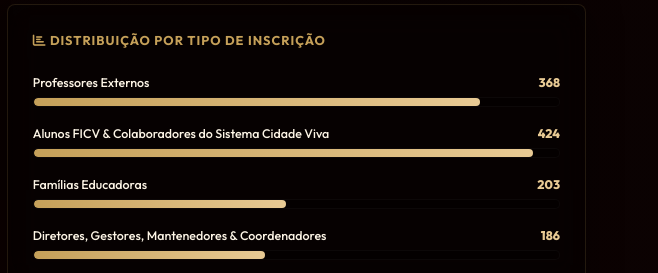
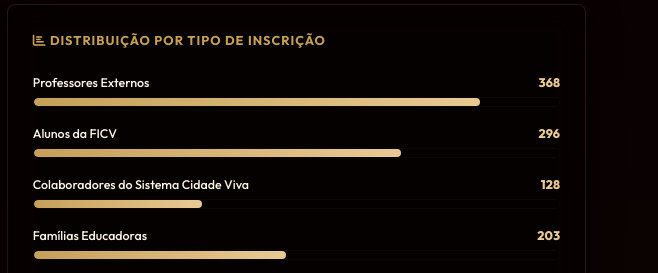
Before and after one commit to Renatoassis86/cieec2026patrocinio, a plain HTML site: page index.html in a window 1280 px wide. Shown: the part 1400-1673 px from the top of the page, 622-1280 px from the left. Drawn offline with Linux system fonts and the light colour scheme.

Commit message:
Dashboard: Separa Alunos FICV e Colaboradores em duas barras

```diff
--- a/index.html
+++ b/index.html
@@ -135,13 +135,22 @@
                                 <div class="progress-bar-fill" style="width: 0%; height: 100%; background: linear-gradient(90deg, var(--gold-mid), var(--gold-light)); border-radius:5px; transition: width 1.2s cubic-bezier(0.1, 1, 0.1, 1);" data-width="85%"></div>
                             </div>
                         </div>
-                        <!-- Alunos FICV & Colaboradores -->
+                        <!-- Alunos FICV -->
                         <div>
                             <div style="display:flex; justify-content:space-between; font-size: 0.78rem; margin-bottom:4px; font-weight:500;">
-                                <span>Alunos FICV & Colaboradores do Sistema Cidade Viva</span> <span style="font-weight:800; color:var(--gold-light);">424</span>
+                                <span>Alunos da FICV</span> <span style="font-weight:800; color:var(--gold-light);">296</span>
                             </div>
                             <div style="height: 10px; background: rgba(0,0,0,0.3); border-radius: 5px; overflow:hidden; border:1px solid rgba(255,255,255,0.03);">
-                                <div class="progress-bar-fill" style="width: 0%; height: 100%; background: linear-gradient(90deg, var(--gold-mid), var(--gold-light)); border-radius:5px; transition: width 1.2s cubic-bezier(0.1, 1, 0.1, 1);" data-width="95%"></div>
+                                <div class="progress-bar-fill" style="width: 0%; height: 100%; background: linear-gradient(90deg, var(--gold-mid), var(--gold-light)); border-radius:5px; transition: width 1.2s cubic-bezier(0.1, 1, 0.1, 1);" data-width="70%"></div>
+                            </div>
+                        </div>
+                        <!-- Colaboradores -->
+                        <div>
+                            <div style="display:flex; justify-content:space-between; font-size: 0.78rem; margin-bottom:4px; font-weight:500;">
+                                <span>Colaboradores do Sistema Cidade Viva</span> <span style="font-weight:800; color:var(--gold-light);">128</span>
+                            </div>
+                            <div style="height: 10px; background: rgba(0,0,0,0.3); border-radius: 5px; overflow:hidden; border:1px solid rgba(255,255,255,0.03);">
+                                <div class="progress-bar-fill" style="width: 0%; height: 100%; background: linear-gradient(90deg, var(--gold-mid), var(--gold-light)); border-radius:5px; transition: width 1.2s cubic-bezier(0.1, 1, 0.1, 1);" data-width="32%"></div>
                             </div>
                         </div>
                         <!-- Famílias -->
```
